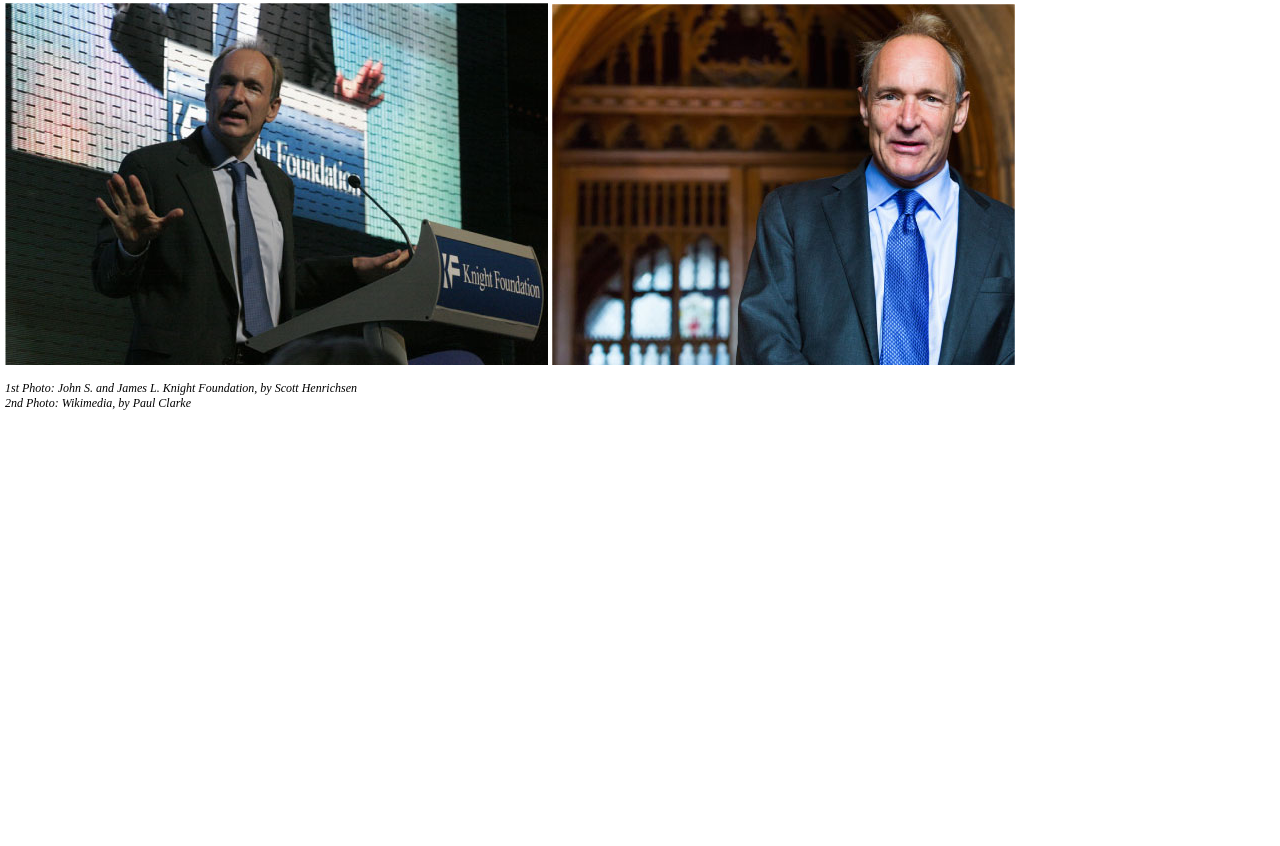
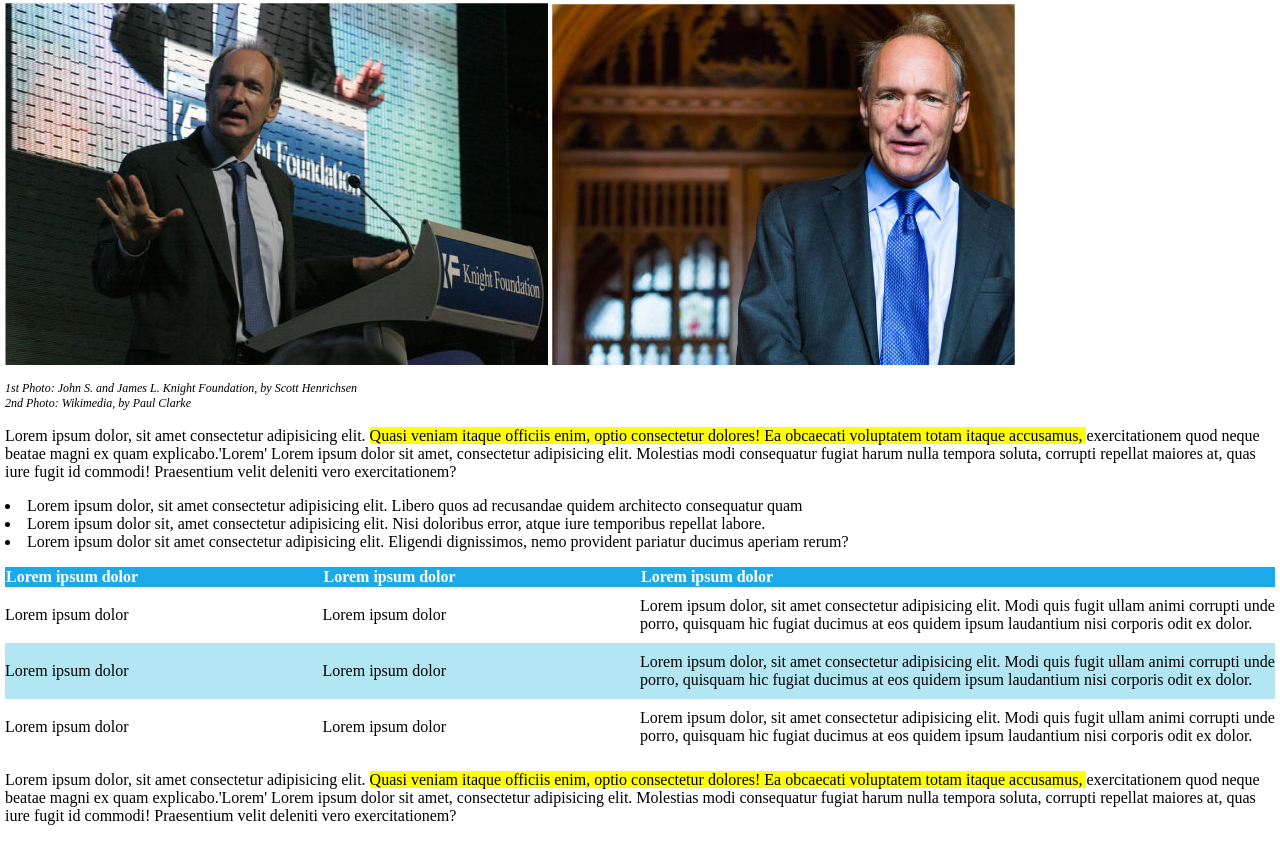
Before and after one commit to assettasimone/html-css-booleaner, a plain HTML site: page index.html in a window 1280 px wide. Shown: the part 336-1182 px from the top of the page. Before the commit the page ends 800 px from the top, so only its background shows below. Drawn offline with Linux system fonts and the light colour scheme.

Commit message:
add table and paragraph

```diff
--- a/index.html
+++ b/index.html
@@ -16,7 +16,7 @@
         </div>
     </header>
     <!-- /Header -->
-
+    <!-- main -->
     <main>
         <div class="container">
             <!-- Article info -->
@@ -37,14 +37,76 @@
                 </p>
 
             </section>
-            <!-- article media -->
+            <!-- /article media -->
+
+            <!-- article body -->
+            <section class="article-boby">
+                <p>
+                    Lorem ipsum dolor, sit amet consectetur adipisicing elit. <mark>Quasi veniam itaque officiis enim,
+                        optio consectetur dolores! Ea obcaecati voluptatem totam itaque accusamus, </mark>exercitationem
+                    quod neque beatae magni ex quam explicabo.'Lorem'
+                    Lorem ipsum dolor sit amet, consectetur adipisicing elit. Molestias modi consequatur fugiat harum
+                    nulla tempora soluta, corrupti repellat maiores at, quas iure fugit id commodi! Praesentium velit
+                    deleniti vero exercitationem?
+                </p>
+
+                <ul>
+                    <li>Lorem ipsum dolor, sit amet consectetur adipisicing elit. Libero quos ad recusandae quidem
+                        architecto consequatur quam</li>
+                    <li>Lorem ipsum dolor sit, amet consectetur adipisicing elit. Nisi doloribus error, atque iure
+                        temporibus repellat labore. </li>
+                    <li>Lorem ipsum dolor sit amet consectetur adipisicing elit. Eligendi dignissimos, nemo provident
+                        pariatur ducimus aperiam rerum?</li>
+                </ul>
+                <table>
+                    <thead>
+                        <tr>
+                            <th>Lorem ipsum dolor</td>
+                            <th>Lorem ipsum dolor</td>
+                            <th>Lorem ipsum dolor</td>
+                        </tr>
+                    </thead>
+                    <tbody>
+                        <tr>
+                            <td>Lorem ipsum dolor</td>
+                            <td>Lorem ipsum dolor</td>
+                            <td>Lorem ipsum dolor, sit amet consectetur adipisicing elit. Modi quis fugit ullam animi
+                                corrupti unde porro, quisquam hic fugiat ducimus at eos quidem ipsum laudantium nisi
+                                corporis odit ex dolor.</td>
+                        </tr>
+                        <tr>
+                            <td>Lorem ipsum dolor</td>
+                            <td>Lorem ipsum dolor</td>
+                            <td>Lorem ipsum dolor, sit amet consectetur adipisicing elit. Modi quis fugit ullam animi
+                                corrupti unde porro, quisquam hic fugiat ducimus at eos quidem ipsum laudantium nisi
+                                corporis odit ex dolor.</td>
+                        </tr>
+                        <tr>
+                            <td>Lorem ipsum dolor</td>
+                            <td>Lorem ipsum dolor</td>
+                            <td>Lorem ipsum dolor, sit amet consectetur adipisicing elit. Modi quis fugit ullam animi
+                                corrupti unde porro, quisquam hic fugiat ducimus at eos quidem ipsum laudantium nisi
+                                corporis odit ex dolor.</td>
+                        </tr>
+                    </tbody>
+                </table>
+                <p>
+                    Lorem ipsum dolor, sit amet consectetur adipisicing elit. <mark>Quasi veniam itaque officiis enim,
+                        optio consectetur dolores! Ea obcaecati voluptatem totam itaque accusamus, </mark>exercitationem
+                    quod neque beatae magni ex quam explicabo.'Lorem'
+                    Lorem ipsum dolor sit amet, consectetur adipisicing elit. Molestias modi consequatur fugiat harum
+                    nulla tempora soluta, corrupti repellat maiores at, quas iure fugit id commodi! Praesentium velit
+                    deleniti vero exercitationem?
+                </p>
+
+            </section>
+            <!-- /article body -->
+
         </div>
     </main>
-    <footer>
-        <div class="container">
+    <!-- /main -->
 
-        </div>
-    </footer>
+
 </body>
 
 </html>
--- a/style.css
+++ b/style.css
@@ -15,7 +15,7 @@ main {
     padding: 5px;
 }
 
-.article-introduction {}
+/* Article info */
 
 .article-introduction h1 {
     font-weight: 900;
@@ -24,6 +24,45 @@ main {
     margin-bottom: 0px;
 }
 
+/* /Article info */
+
+/* Article media */
 .img-caption {
     font-size: 12px;
 }
+
+/* /Article media */
+
+/* Article body */
+ul {
+    list-style-position: inside;
+    padding-left: 0px;
+}
+
+
+table {
+    text-align: left;
+    border-spacing: 0px;
+}
+
+
+tr:nth-child(even) {
+    background-color: #b2e6f3;
+}
+
+td {
+    padding: 10px 0;
+    width: 25%;
+}
+
+td:last-child {
+    width: 50%;
+}
+
+thead {
+    background-color: #1ca9e8;
+    color: #fff;
+    font-weight: bold;
+}
+
+/* /Article body */
```
